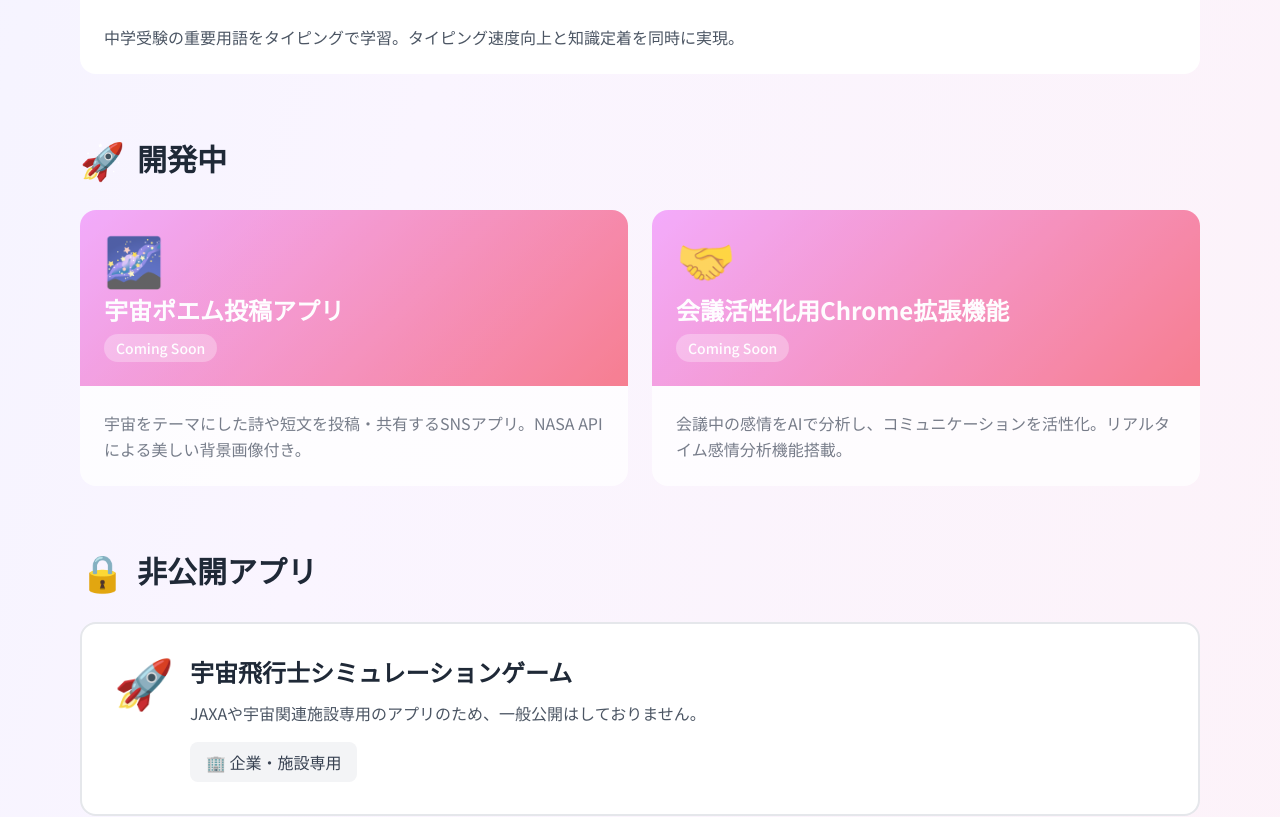
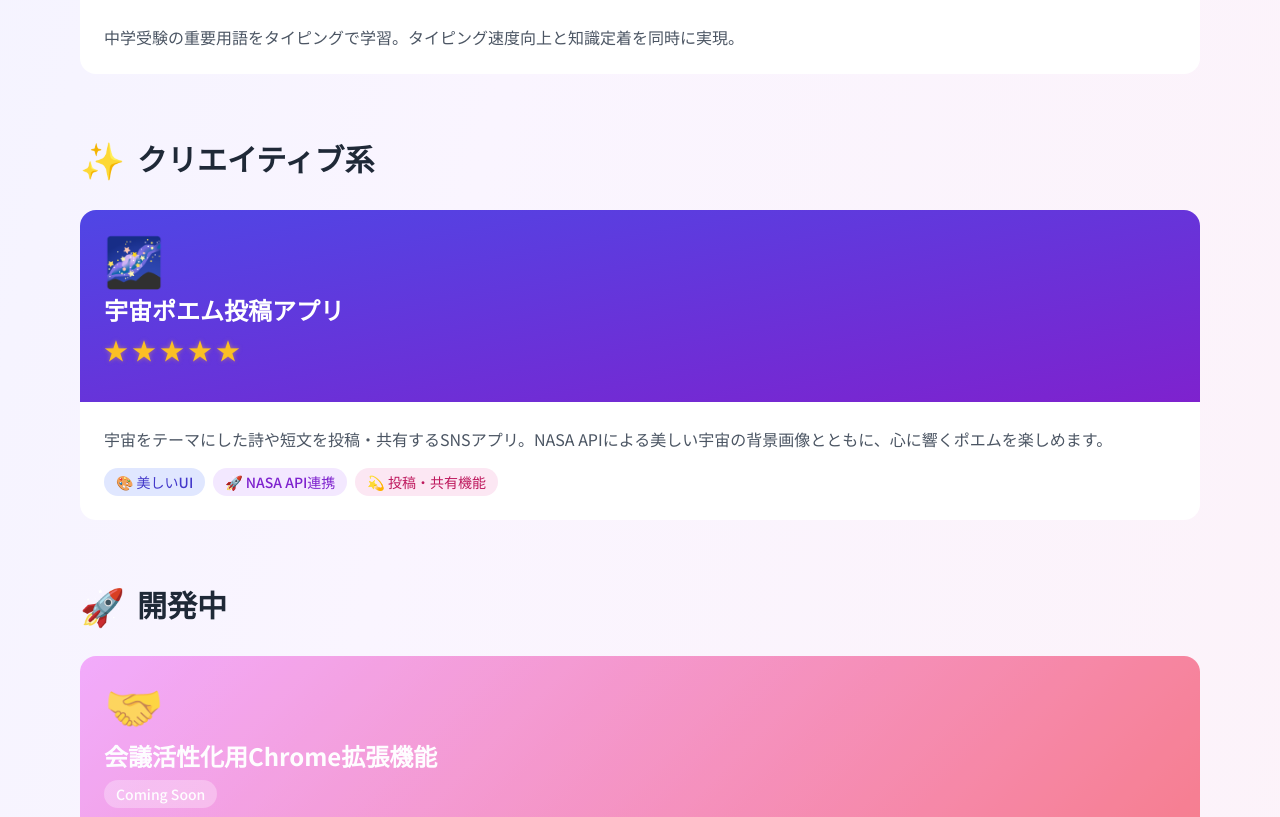
Before and after one commit to tomota53/my-apps-page, a plain HTML site: page index.html in a window 1280 px wide. Shown: the part 3040-3857 px from the top of the page. Drawn offline with nearby package versions, Linux system fonts and the light colour scheme.

Commit message:
Initial commit

```diff
--- a/index.html
+++ b/index.html
@@ -353,6 +353,47 @@
             </div>
         </section>
 
+        <!-- クリエイティブ系 -->
+        <section class="mb-16">
+            <div class="flex items-center gap-3 mb-8">
+                <span class="text-4xl">✨</span>
+                <h2 class="text-3xl font-bold text-gray-800">クリエイティブ系</h2>
+            </div>
+
+            <div class="grid md:grid-cols-1 gap-6">
+                <!-- 宇宙ポエム -->
+                <a href="https://space-poem.vercel.app/" target="_blank" class="app-card card-hover block">
+                    <div class="bg-gradient-to-br from-indigo-600 to-purple-700 p-6 text-white">
+                        <div class="text-5xl mb-3">🌌</div>
+                        <h3 class="text-2xl font-bold mb-2">宇宙ポエム投稿アプリ</h3>
+                        <div class="flex gap-1 mb-3">
+                            <span class="star text-2xl">★</span>
+                            <span class="star text-2xl">★</span>
+                            <span class="star text-2xl">★</span>
+                            <span class="star text-2xl">★</span>
+                            <span class="star text-2xl">★</span>
+                        </div>
+                    </div>
+                    <div class="p-6">
+                        <p class="text-gray-600 leading-relaxed mb-4">
+                            宇宙をテーマにした詩や短文を投稿・共有するSNSアプリ。NASA APIによる美しい宇宙の背景画像とともに、心に響くポエムを楽しめます。
+                        </p>
+                        <div class="flex flex-wrap gap-2">
+                            <span class="px-3 py-1 bg-indigo-100 text-indigo-700 rounded-full text-sm font-medium">
+                                🎨 美しいUI
+                            </span>
+                            <span class="px-3 py-1 bg-purple-100 text-purple-700 rounded-full text-sm font-medium">
+                                🚀 NASA API連携
+                            </span>
+                            <span class="px-3 py-1 bg-pink-100 text-pink-700 rounded-full text-sm font-medium">
+                                💫 投稿・共有機能
+                            </span>
+                        </div>
+                    </div>
+                </a>
+            </div>
+        </section>
+
         <!-- 開発中 -->
         <section class="mb-16">
             <div class="flex items-center gap-3 mb-8">
@@ -360,23 +401,7 @@
                 <h2 class="text-3xl font-bold text-gray-800">開発中</h2>
             </div>
 
-            <div class="grid md:grid-cols-2 gap-6">
-                <!-- 宇宙ポエム -->
-                <div class="app-card opacity-75">
-                    <div class="coming-soon p-6 text-white">
-                        <div class="text-5xl mb-3">🌌</div>
-                        <h3 class="text-2xl font-bold mb-2">宇宙ポエム投稿アプリ</h3>
-                        <span class="inline-block px-3 py-1 bg-white/30 rounded-full text-sm font-medium">
-                            Coming Soon
-                        </span>
-                    </div>
-                    <div class="p-6">
-                        <p class="text-gray-600 leading-relaxed">
-                            宇宙をテーマにした詩や短文を投稿・共有するSNSアプリ。NASA APIによる美しい背景画像付き。
-                        </p>
-                    </div>
-                </div>
-
+            <div class="grid md:grid-cols-1 gap-6">
                 <!-- Chrome拡張機能 -->
                 <div class="app-card opacity-75">
                     <div class="coming-soon p-6 text-white">
```
